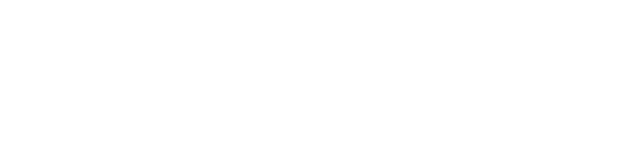
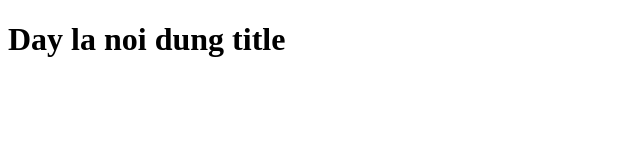
Before and after one commit to vanbalinhphu-max/Project_dau_tien, a plain HTML site: page index.html in a window 1280 px wide. Shown: the whole page, without its empty margins (0-640 px from the left). Drawn offline with Linux system fonts and the light colour scheme.

```diff
--- a/index.html
+++ b/index.html
@@ -6,6 +6,6 @@
   <title>Document</title>
 </head>
 <body>
-
+  <h1>Day la noi dung title</h1>
 </body>
 </html>
--- /dev/null
+++ b/style.css
@@ -0,0 +1,3 @@
+* {
+
+}
```
Also changed, not shown: note.txt.
